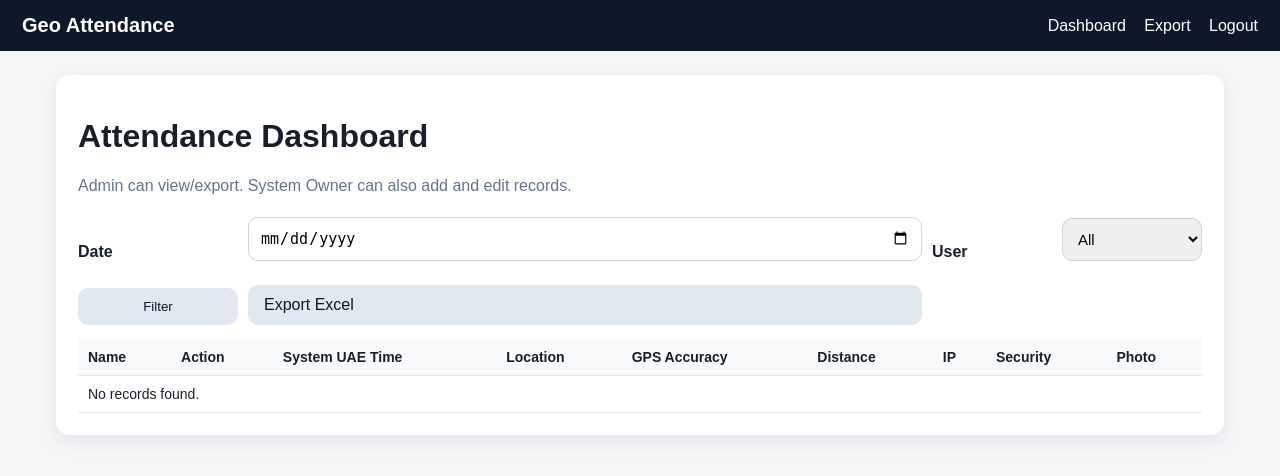
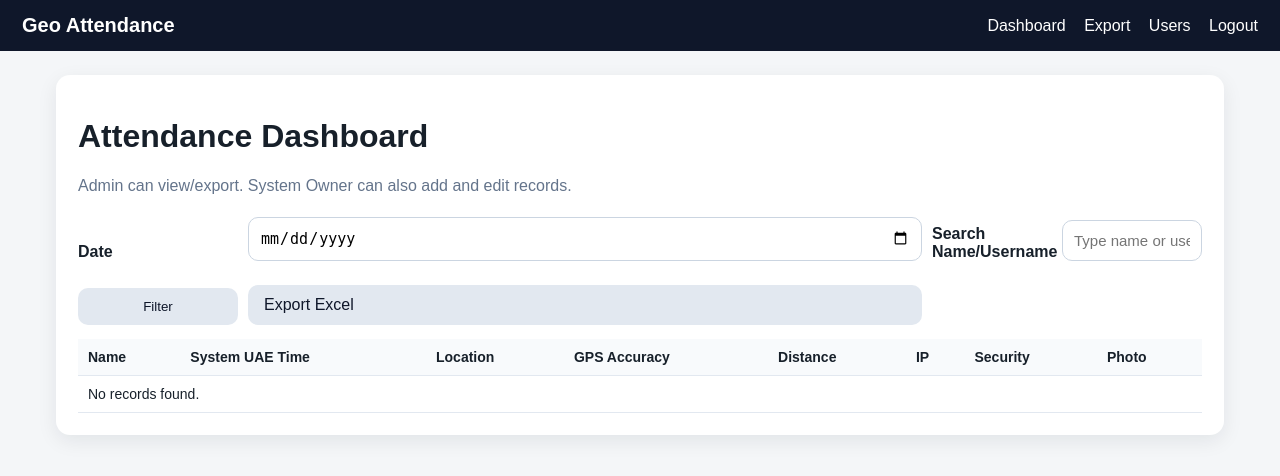
Before and after one commit to chatact135-wq/attendance-teachers, a Flask app: page /admin in a window 1280 px wide. Shown: the top 476 px of the page. Run offline with Flask 3, Linux system fonts and the light colour scheme; the visitor is signed in with stand-in values (Sample User, id 1); data comes from the database, SQL or seed files in the repository; data that the repository does not hold is empty.

Commit message:
Add files via upload

```diff
--- a/app.py
+++ b/app.py
@@ -258,6 +258,18 @@ def view_required(fn):
         return fn(*args, **kwargs)
     return wrapper
 
+def user_manage_required(fn):
+    @wraps(fn)
+    def wrapper(*args, **kwargs):
+        if not session.get("user_id"):
+            return redirect(url_for("login"))
+        user = User.query.get(session["user_id"])
+        if not user or user.role not in ["admin", "owner"]:
+            flash("Admin access only.", "danger")
+            return redirect(url_for("attendance"))
+        return fn(*args, **kwargs)
+    return wrapper
+
 def owner_required(fn):
     @wraps(fn)
     def wrapper(*args, **kwargs):
@@ -436,17 +448,17 @@ def submit_attendance():
 @view_required
 def admin_dashboard():
     q_date = request.args.get("date", "")
-    user_id = request.args.get("user_id", "")
+    search = request.args.get("search", "").strip()
     query = Attendance.query.join(User, Attendance.user_id == User.id)
     if q_date:
         start = datetime.strptime(q_date, "%Y-%m-%d")
         end = datetime.combine(start.date(), datetime.max.time())
         query = query.filter(Attendance.timestamp_utc >= start, Attendance.timestamp_utc <= end)
-    if user_id:
-        query = query.filter(Attendance.user_id == int(user_id))
+    if search:
+        like = f"%{search.lower()}%"
+        query = query.filter((func.lower(User.username).like(like)) | (func.lower(User.full_name).like(like)))
     records = query.order_by(Attendance.timestamp_utc.desc()).limit(500).all()
-    users = User.query.order_by(User.full_name).all()
-    return render_template("admin.html", records=records, users=users, q_date=q_date, user_id=user_id)
+    return render_template("admin.html", records=records, q_date=q_date, search=search)
 
 @app.route("/owner/manual", methods=["GET", "POST"])
 @owner_required
@@ -543,14 +555,18 @@ def owner_audit():
     return render_template("audit.html", logs=logs)
 
 @app.route("/admin/users", methods=["GET", "POST"])
-@owner_required
+@user_manage_required
 def admin_users():
     if request.method == "POST":
         username = request.form.get("username", "").strip()
         full_name = request.form.get("full_name", "").strip()
         password = request.form.get("password", "")
+        current = current_user()
         role = request.form.get("role", "user")
-        if role not in ["user", "admin", "owner"]:
+        # Normal Admin can add regular users only. System Owner can create admin/owner accounts.
+        if current.role != "owner":
+            role = "user"
+        elif role not in ["user", "admin", "owner"]:
             role = "user"
         if not username or not full_name or not password:
             flash("Username, full name and password are required.", "danger")
@@ -566,6 +582,27 @@ def admin_users():
             flash("User created.", "success")
     users = User.query.order_by(User.created_at.desc()).all()
     return render_template("users.html", users=users)
+
+@app.route("/admin/users/<int:user_id>/delete", methods=["POST"])
+@user_manage_required
+def delete_user(user_id):
+    current = current_user()
+    target = User.query.get_or_404(user_id)
+    if target.id == current.id:
+        flash("You cannot delete your own account while logged in.", "danger")
+        return redirect(url_for("admin_users"))
+    if target.role == "owner" and current.role != "owner":
+        flash("Only System Owner can delete an owner account.", "danger")
+        return redirect(url_for("admin_users"))
+    if current.role != "owner" and target.role != "user":
+        flash("Admin can delete normal users only.", "danger")
+        return redirect(url_for("admin_users"))
+    # Keep historical attendance linked. Deactivate instead of hard delete.
+    target.is_active = False
+    audit("deactivate_user", "user", target.id, f"Deactivated username={target.username}")
+    db.session.commit()
+    flash("User deactivated. Historical attendance records are kept.", "success")
+    return redirect(url_for("admin_users"))
 
 @app.route("/admin/settings", methods=["GET", "POST"])
 @owner_required
--- a/templates/admin.html
+++ b/templates/admin.html
@@ -5,22 +5,17 @@
   <p class="muted">Admin can view/export. System Owner can also add and edit records.</p>
   <form class="filter" method="get">
     <label>Date</label><input type="date" name="date" value="{{ q_date }}">
-    <label>User</label>
-    <select name="user_id">
-      <option value="">All</option>
-      {% for u in users %}<option value="{{ u.id }}" {% if user_id and user_id|int == u.id %}selected{% endif %}>{{ u.full_name }}</option>{% endfor %}
-    </select>
+    <label>Search Name/Username</label><input name="search" value="{{ search }}" placeholder="Type name or username">
     <button class="secondary" type="submit">Filter</button>
     <a class="button" href="{{ url_for('export_excel') }}">Export Excel</a>
     {% if current_user.role == 'owner' %}<a class="button" href="{{ url_for('owner_manual_record') }}">Add Manual Record</a>{% endif %}
   </form>
   <table>
-    <thead><tr><th>Name</th><th>Action</th><th>System UAE Time</th><th>Location</th><th>GPS Accuracy</th><th>Distance</th><th>IP</th><th>Security</th><th>Photo</th>{% if current_user.role == 'owner' %}<th>Edit</th>{% endif %}</tr></thead>
+    <thead><tr><th>Name</th><th>System UAE Time</th><th>Location</th><th>GPS Accuracy</th><th>Distance</th><th>IP</th><th>Security</th><th>Photo</th>{% if current_user.role == 'owner' %}<th>Edit</th>{% endif %}</tr></thead>
     <tbody>
       {% for r in records %}
       <tr>
         <td>{{ r.user.full_name }}</td>
-        <td>{{ 'Sign In' if r.action == 'IN' else 'Sign Out' }}</td>
         <td>{{ r.timestamp_utc.strftime('%Y-%m-%d %H:%M:%S') }}</td>
         <td>{{ '%.6f'|format(r.latitude) }}, {{ '%.6f'|format(r.longitude) }}<br><a href="https://www.google.com/maps?q={{ r.latitude }},{{ r.longitude }}" target="_blank">Map</a></td>
         <td>{{ '%.0f'|format(r.accuracy or 0) }} m</td>
--- a/templates/base.html
+++ b/templates/base.html
@@ -16,9 +16,11 @@
         <a href="{{ url_for('admin_dashboard') }}">Dashboard</a>
         <a href="{{ url_for('export_excel') }}">Export</a>
       {% endif %}
+      {% if current_user.role in ['admin','owner'] %}
+        <a href="{{ url_for('admin_users') }}">Users</a>
+      {% endif %}
       {% if current_user.role == 'owner' %}
         <a href="{{ url_for('owner_manual_record') }}">Owner Manual Entry</a>
-        <a href="{{ url_for('admin_users') }}">Users</a>
         <a href="{{ url_for('admin_settings') }}">Location Settings</a>
         <a href="{{ url_for('owner_audit') }}">Audit Log</a>
       {% endif %}
```
Also changed, not shown: templates/users.html (+14 -9 lines).
